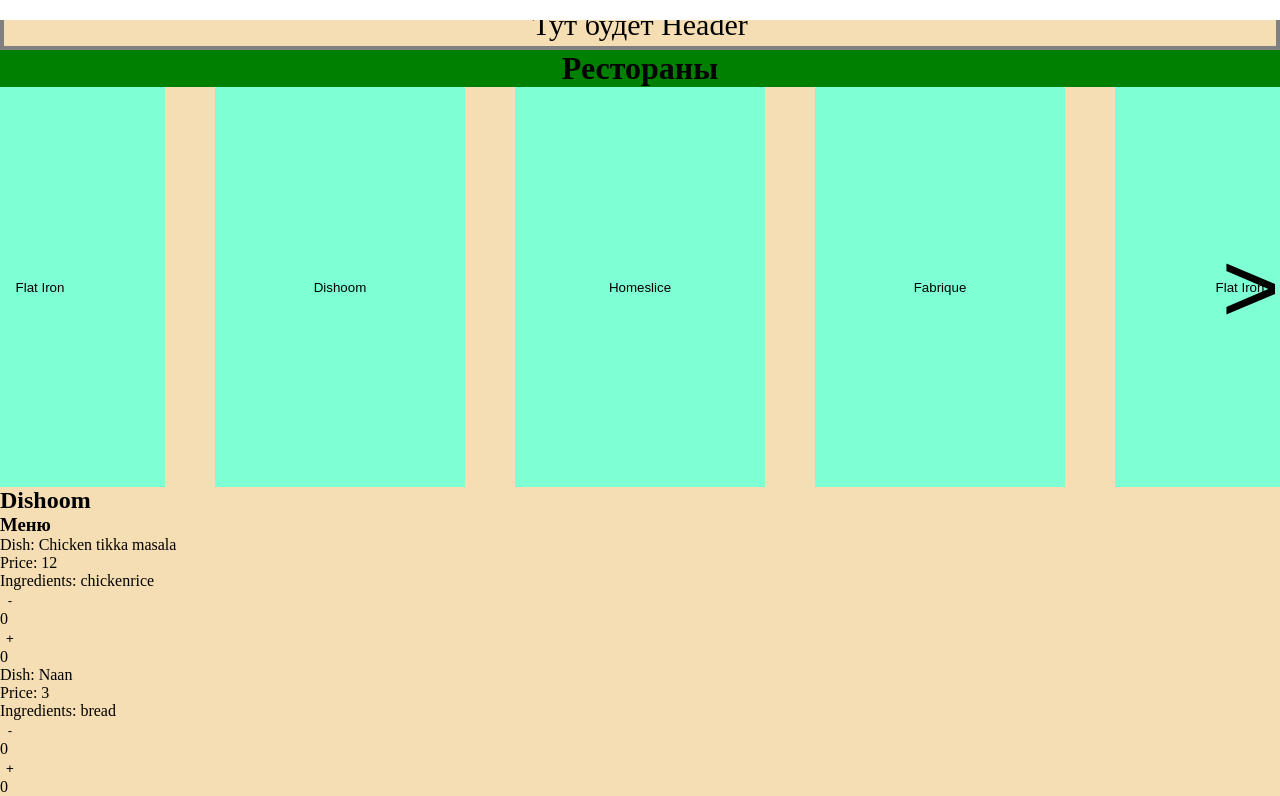
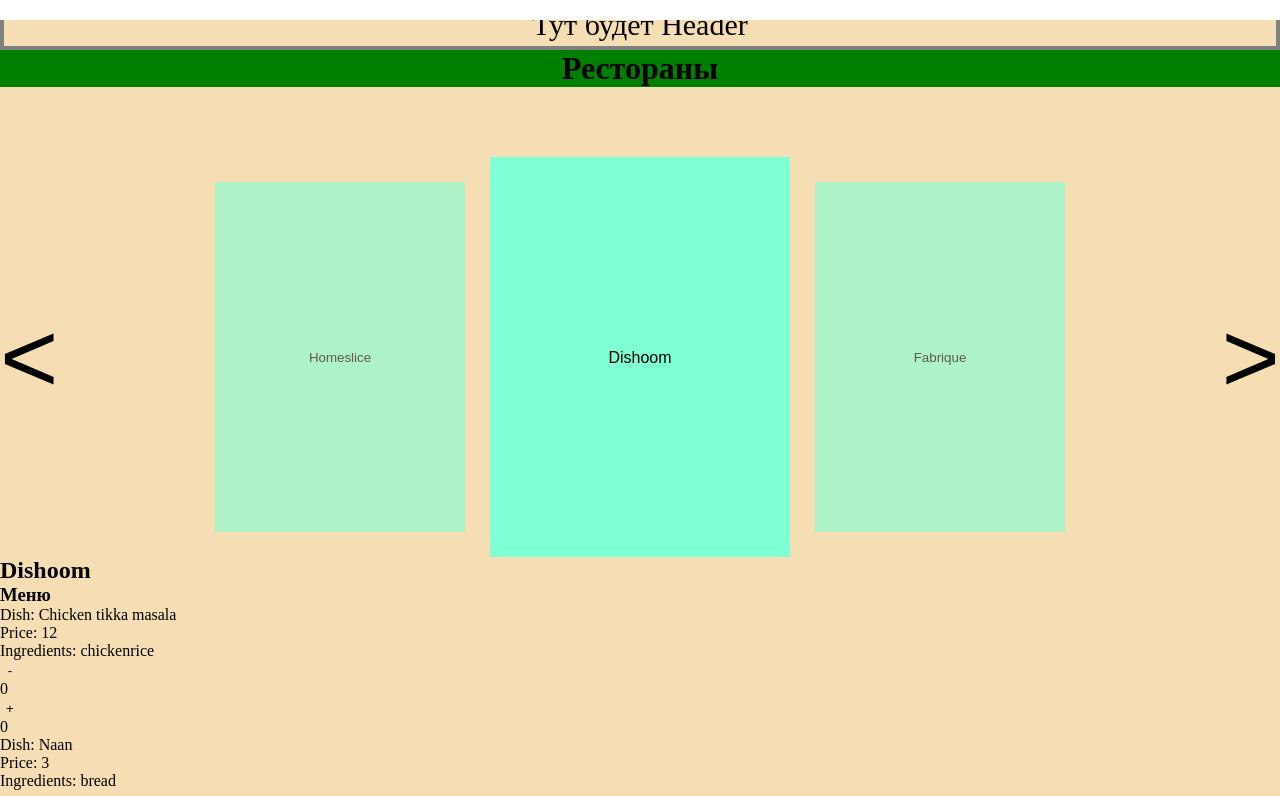
Before and after one commit to SunnatBakidjanov/React-Tutorial-Project, a React (Vite) app: page / in a window 1280 px wide. Shown: the top 796 px of the page. Built offline with nearby package versions, Linux system fonts and the light colour scheme.

Commit message:
'Доработана логика слайдера'
--Доработана логика слайдера
--Добавлена логика слайдера в TabsButtons
--Доработана структура в RestaurantTabs

```diff
--- a/src/components/restaurants/restaurantTabs/RestaurantTabs.jsx
+++ b/src/components/restaurants/restaurantTabs/RestaurantTabs.jsx
@@ -3,21 +3,23 @@ import styles from "./restaurantTabs.module.scss";
 import { useSlider } from "./useSlider";
 
 export const RestaurantTabs = ({ restaurants, handleSetIdOnClick }) => {
-    const { offset, disable, transitionDelay, restaurants: updateRestaurants, prevSlide, nextSlide, transitionEnd } = useSlider(restaurants);
+    const { offset, disable, transitionDelay, restaurants: updateRestaurants, prevSlide, nextSlide, inactivelElement, activeElement, centralElement } = useSlider(restaurants);
 
     const sliderStyle = {
-        transition: `transform ${transitionDelay}s ease-in-out`,
+        transition: `transform ${transitionDelay}ms ease-in-out`,
         transform: `translateX(${offset}px)`,
     };
 
     return (
-        <div className={styles.box}>
+        <div className={styles.container}>
             <button className={`${styles.button} ${styles.buttonPrev}`} type='button' onClick={prevSlide} disabled={disable}>
                 {"<"}
             </button>
 
-            <div className={styles.slider} style={sliderStyle} onTransitionEnd={transitionEnd}>
-                <TabsButtons restaurants={updateRestaurants} handleSetIdOnClick={handleSetIdOnClick} />
+            <div className={styles.box}>
+                <div className={styles.slider} style={sliderStyle}>
+                    <TabsButtons restaurants={updateRestaurants} handleSetIdOnClick={handleSetIdOnClick} inactivelElement={inactivelElement} activeElement={activeElement} centralElement={centralElement} clickOnPrevSlide={prevSlide} clickOnNextSlide={nextSlide} />
+                </div>
             </div>
 
             <button className={`${styles.button} ${styles.buttonNext}`} type='button' onClick={nextSlide} disabled={disable}>
--- a/src/components/restaurants/restaurantTabs/restaurantTabs.module.scss
+++ b/src/components/restaurants/restaurantTabs/restaurantTabs.module.scss
@@ -1,9 +1,17 @@
+.container {
+    display: flex;
+    justify-content: center;
+    align-items: center;
+    padding-top: 70px;
+    position: relative;
+}
+
 .box {
     display: flex;
     align-items: center;
     justify-content: center;
-    position: relative;
     height: 400px;
+    max-width: 850px;
     overflow: hidden;
 }
 
@@ -22,10 +30,6 @@
 
 .slider {
     display: flex;
+    justify-content: center;
     column-gap: 50px;
 }
-
-.slide {
-    transition: transform 10s ease-in-out, opacity 0.4s ease-in-out;
-    opacity: 1;
-}
--- a/src/components/restaurants/restaurantTabs/useSlider.js
+++ b/src/components/restaurants/restaurantTabs/useSlider.js
@@ -1,37 +1,64 @@
-import { useReducer } from "react";
+import { useReducer, useEffect } from "react";
+
+const TRANSITION_DELAY = 400;
+const STEP = 300; // равен ширине слайда
+
+const centralPositionConfig = { startingPosition: 0 };
 
 const INITIAL_VALUE = restaurants => {
+    const startingPosition = Math.max(0, Math.min(centralPositionConfig.startingPosition, restaurants.length - 1));
+
+    const shuffledRestaurants = [...restaurants];
+    const centralRestaurant = shuffledRestaurants.splice(startingPosition, 1)[0];
+    shuffledRestaurants.splice(Math.floor(shuffledRestaurants.length / 2), 0, centralRestaurant);
+
     return {
+        restaurants: shuffledRestaurants,
         offset: 0,
         disable: false,
         transitionDelay: TRANSITION_DELAY,
         direction: null,
-        restaurants,
+        centralElement: Math.floor(shuffledRestaurants.length / 2),
+        activeElement: { transform: "scale(1.2)", opacity: "1" },
+        inactivelElement: { transform: "scale(1)", opacity: "0.6" },
     };
 };
 
 const PREV_SLIDE = "PREV_SLIDE";
 const NEXT_SLIDE = "NEXT_SLIDE";
 const TRANSITION_END = "TRANSITION_END";
-const TRANSITION_DELAY = 0.6;
-const STEP = 300;
 
 const reducer = (state, { type }) => {
     switch (type) {
         case PREV_SLIDE:
-            return { ...state, transitionDelay: TRANSITION_DELAY, offset: state.offset - STEP, disable: true, direction: "prev" };
+            return {
+                ...state,
+                transitionDelay: TRANSITION_DELAY,
+                offset: state.offset - STEP,
+                disable: true,
+                direction: "prev",
+                centralElement: state.centralElement + 1,
+                inactivelElement: { transform: "scale(1)", opacity: "0.6" },
+                activeElement: { transform: "scale(1.2)", opacity: "1" },
+            };
+
         case NEXT_SLIDE:
-            return { ...state, transitionDelay: TRANSITION_DELAY, offset: state.offset + STEP, disable: true, direction: "next" };
+            return {
+                ...state,
+                disable: true,
+                direction: "next",
+                centralElement: state.centralElement - 1,
+                transitionDelay: TRANSITION_DELAY,
+                offset: state.offset + STEP,
+                inactivelElement: { transform: "scale(1)", opacity: "0.6" },
+                activeElement: { transform: "scale(1.2)", opacity: "1" },
+            };
+
         case TRANSITION_END: {
             let updatedRestaurants = [...state.restaurants];
 
-            if (state.direction === "prev") {
-                updatedRestaurants = [...updatedRestaurants.slice(1), updatedRestaurants[0]];
-            }
-
-            if (state.direction === "next") {
-                updatedRestaurants = [updatedRestaurants[updatedRestaurants.length - 1], ...updatedRestaurants.slice(0, -1)];
-            }
+            if (state.direction === "prev") updatedRestaurants.push(updatedRestaurants.shift());
+            if (state.direction === "next") updatedRestaurants.unshift(updatedRestaurants.pop());
 
             return {
                 ...state,
@@ -39,19 +66,30 @@ const reducer = (state, { type }) => {
                 offset: 0,
                 disable: false,
                 restaurants: updatedRestaurants,
+                centralElement: updatedRestaurants.length / 2,
             };
         }
+
         default:
             return state;
     }
 };
 
 export const useSlider = restaurants => {
-    const [{ offset, disable, transitionDelay, restaurants: updateRestaurants }, dispatch] = useReducer(reducer, INITIAL_VALUE(restaurants));
+    const [state, dispatch] = useReducer(reducer, INITIAL_VALUE(restaurants));
 
     const prevSlide = () => dispatch({ type: PREV_SLIDE });
     const nextSlide = () => dispatch({ type: NEXT_SLIDE });
-    const transitionEnd = () => dispatch({ type: TRANSITION_END });
 
-    return { offset, disable, transitionDelay, restaurants: updateRestaurants, prevSlide, nextSlide, transitionEnd };
+    useEffect(() => {
+        if (!state.disable) return;
+
+        const timeout = setTimeout(() => {
+            dispatch({ type: TRANSITION_END });
+        }, TRANSITION_DELAY);
+
+        return () => clearTimeout(timeout);
+    }, [state.disable]);
+
+    return { ...state, prevSlide, nextSlide };
 };
--- a/src/components/restaurants/tabsButtons/TabsButtons.jsx
+++ b/src/components/restaurants/tabsButtons/TabsButtons.jsx
@@ -1,15 +1,30 @@
 import { validateRestaurantItem } from "./validateResturantItem";
+import { getButtonClass } from "./getButtonClass";
 
 import styles from "./tabsButtons.module.scss";
 
-export const TabsButtons = ({ restaurants, handleSetIdOnClick }) => {
+export const TabsButtons = ({ restaurants, handleSetIdOnClick, inactivelElement, activeElement, centralElement, clickOnPrevSlide, clickOnNextSlide }) => {
     const modernRestaurants = [restaurants[restaurants.length - 1], ...restaurants, restaurants[0]];
 
     const validatedRestaurants = validateRestaurantItem(modernRestaurants);
 
-    return validatedRestaurants.map((restaurant, index) => (
-        <button key={restaurant.id} className={`${styles.button} ${modernRestaurants.length % 2 === 0 ? (modernRestaurants.length - 1 === index ? styles.last : "") : ""}`} onClick={() => handleSetIdOnClick(restaurant.id)}>
-            {restaurant.name}
-        </button>
-    ));
+    return validatedRestaurants.map((restaurant, index) => {
+        const transformStyles = index === centralElement ? activeElement.transform : inactivelElement.transform;
+        const opacityStyles = index === centralElement ? activeElement.opacity : inactivelElement.opacity;
+
+        return (
+            <button
+                key={restaurant.id}
+                className={getButtonClass(index, modernRestaurants.length, styles)}
+                onClick={() => {
+                    handleSetIdOnClick(restaurant.id);
+                    index === centralElement + 1 ? clickOnPrevSlide() : false;
+                    index === centralElement - 1 ? clickOnNextSlide() : false;
+                }}
+                style={{ transform: transformStyles, opacity: opacityStyles }}
+            >
+                {restaurant.name}
+            </button>
+        );
+    });
 };
--- /dev/null
+++ b/src/components/restaurants/tabsButtons/getButtonClass.js
@@ -0,0 +1,6 @@
+export const getButtonClass = (index, restaurantsLength, styles) => {
+    const isEven = restaurantsLength % 2 === 0;
+    const isLast = isEven && index === restaurantsLength - 1;
+
+    return `${styles.button} ${isLast ? styles.last : ""}`;
+};
--- a/src/components/restaurants/tabsButtons/tabsButtons.module.scss
+++ b/src/components/restaurants/tabsButtons/tabsButtons.module.scss
@@ -1,16 +1,12 @@
 .button {
-    display: flex;
-    align-items: center;
-    justify-content: center;
-    order: 2;
     width: 250px;
-    height: 400px;
+    height: 350px;
     background-color: aquamarine;
-    transition: transform 0.6s ease;
+    flex-shrink: 0;
+    transition: transform 0.4s ease-out, opacity 0.6s;
 }
 
 .last {
     position: absolute;
     left: -300px;
-    background-color: red;
 }
```
